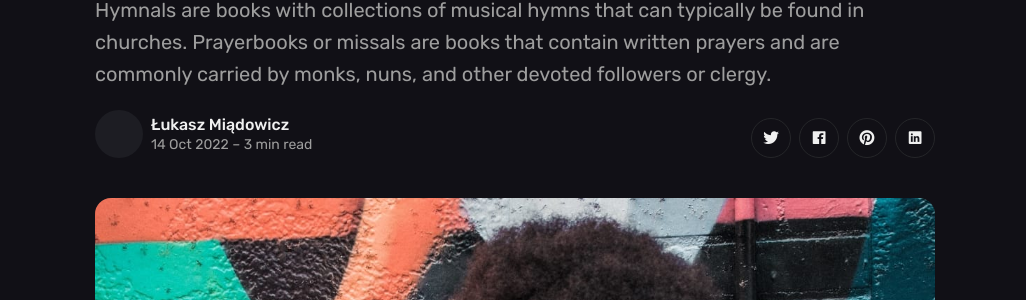
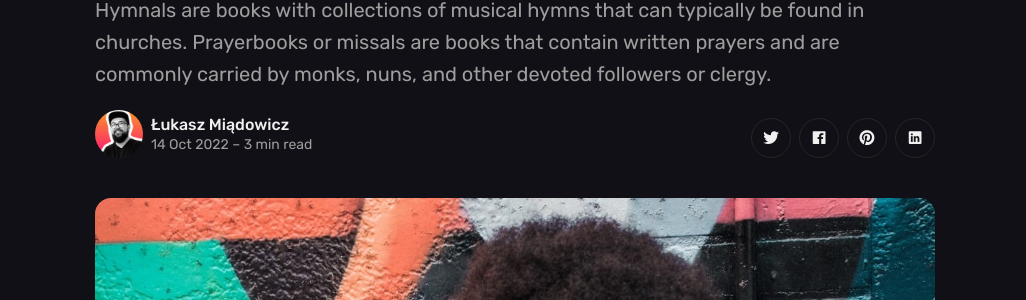
Before and after one commit to lmiadowicz/lmiadowicz.github.io, a Jekyll site: the page built from _posts/2022-10-14-that-which-does-not-kill-us-makes-us-stronger.markdown, in a window 1280 px wide. Shown: the part 348-648 px from the top of the page, without its empty margins (125-1151 px from the left). Built offline with Jekyll 4.4.1, drawn with Linux system fonts in a browser that asks for light colours.

Commit message:
added avatar

```diff
--- a/_data/settings.yml
+++ b/_data/settings.yml
@@ -31,7 +31,7 @@ menu__settings:
 author:
   author__name: Łukasz Miądowicz
   author__bio: Hi, I'm Łukasz – Product Manager transitining to Software Engineer with focus on JVM based languages.
-  author__avatar: ''
+  author__avatar: '/images/avatar.png'
 
 social:
 - {icon: "ion-logo-github", link: "https://github.com/lmiadowicz"}
--- a/_includes/section-hero.html
+++ b/_includes/section-hero.html
@@ -7,9 +7,9 @@
       <div class="col col-6 col-d-12">
         <div class="hero__left">
           {% if site.data.settings.author.author__avatar %}
-          <div class="hero__avatar">
+          <!-- <div class="hero__avatar">
             <img class="lazy" data-src="{{ site.data.settings.author.author__avatar }}" alt="{{ site.data.settings.author.author__name }}">
-          </div>
+          </div> -->
           {% endif %}
           <h1 class="hero__title">{{ site.data.settings.hero.hero__title }}</h1>
           <p class="hero__description">{{ site.data.settings.hero.hero__description }}</p>
```
Also changed, not shown: images/01.jpg (deleted), images/01.png (deleted), images/avatar.png (added), images/waving-hand.png (deleted), 2 other files.
